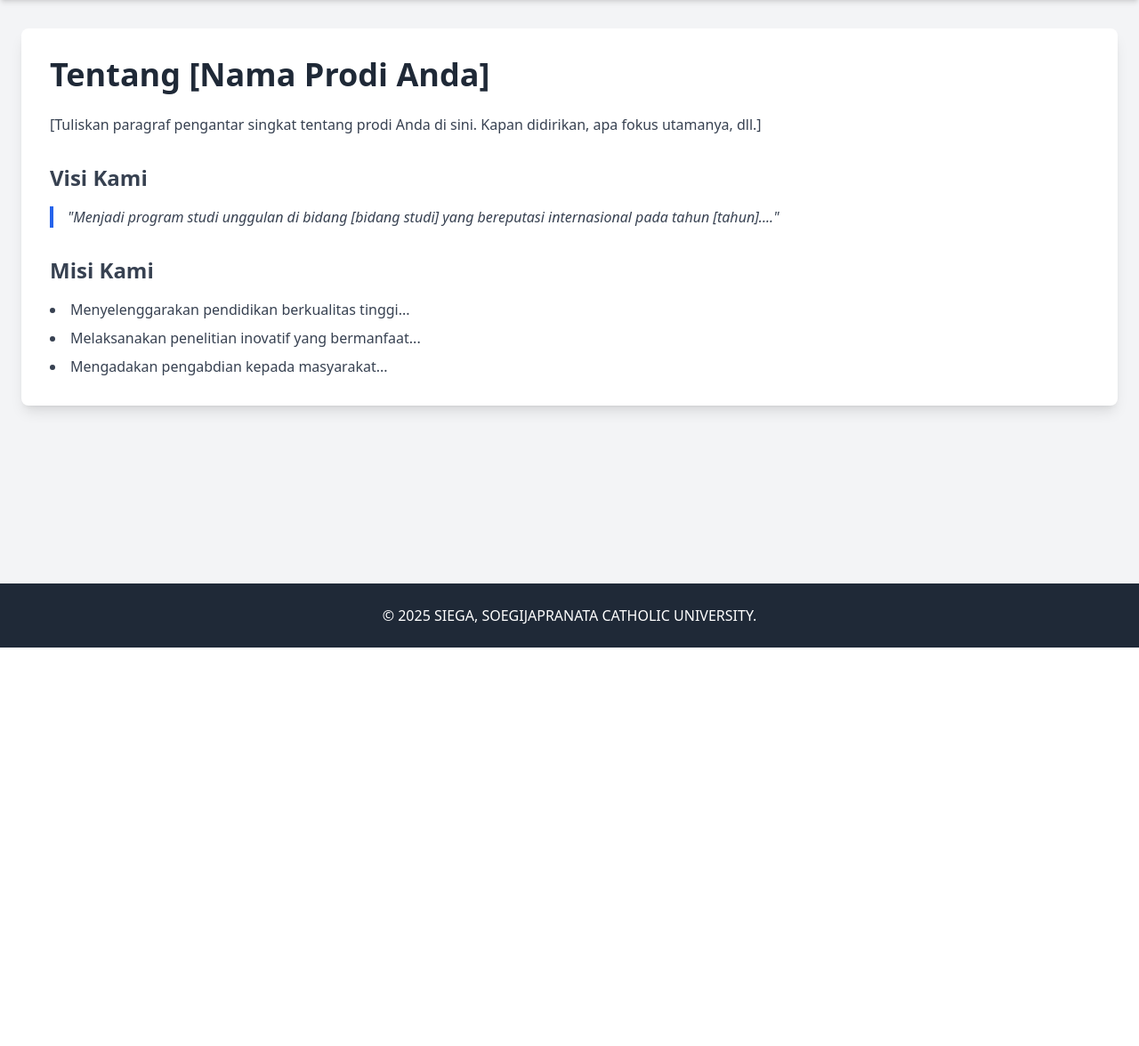
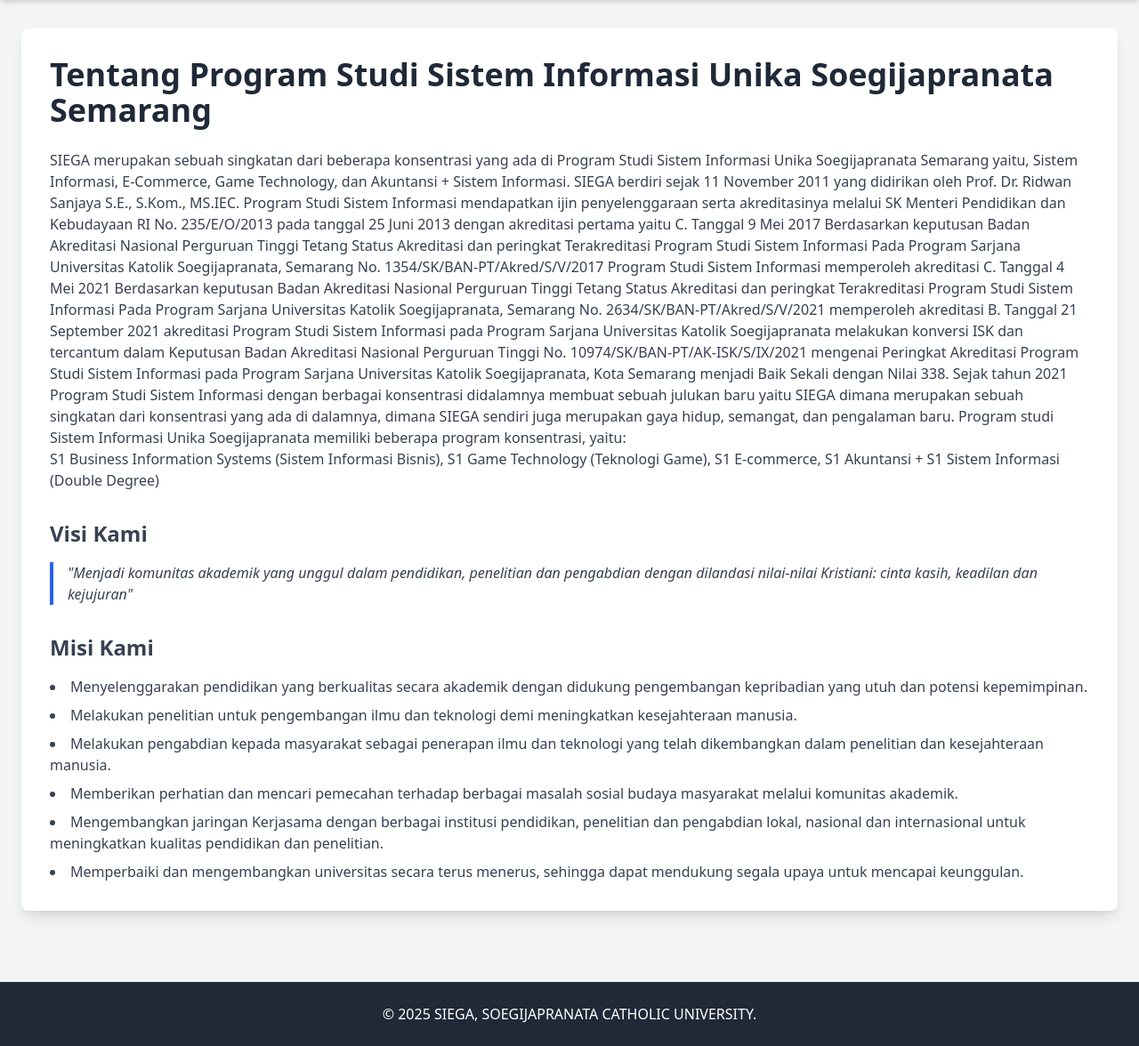
Before and after one commit to Natanael2412/manpro, a PHP site: page /tentang.php in a window 1280 px wide. Shown: the part 72-1248 px from the top of the page at 89% size. Before the commit the page ends 800 px from the top, so only its background shows below. Run offline with PHP 8.4, Linux system fonts and the light colour scheme; some libraries are stand-ins or nearby versions.

Commit message:
Update tentang.php

```diff
--- a/tentang.php
+++ b/tentang.php
@@ -4,19 +4,40 @@ include 'partials/header.php';
 ?>
 
 <div class="bg-white p-8 rounded-lg shadow-lg">
-    <h1 class="text-4xl font-bold text-gray-800 mb-6">Tentang [Nama Prodi Anda]</h1>
+    <h1 class="text-4xl font-bold text-gray-800 mb-6">Tentang Program Studi Sistem Informasi Unika Soegijapranata Semarang</h1>
 
     <div class="text-gray-700 space-y-4">
-        <p>[Tuliskan paragraf pengantar singkat tentang prodi Anda di sini. Kapan didirikan, apa fokus utamanya, dll.]</p>
+        <p>SIEGA merupakan sebuah singkatan dari beberapa konsentrasi yang ada di Program Studi Sistem Informasi Unika Soegijapranata Semarang yaitu,
+            Sistem Informasi, E-Commerce, Game Technology, dan Akuntansi + Sistem Informasi.
+
+            SIEGA berdiri sejak 11 November 2011 yang didirikan oleh Prof. Dr. Ridwan Sanjaya S.E., S.Kom., MS.IEC. Program Studi Sistem Informasi mendapatkan ijin penyelenggaraan serta akreditasinya melalui SK Menteri Pendidikan dan Kebudayaan RI No. 235/E/O/2013 pada tanggal 25 Juni 2013 dengan akreditasi pertama yaitu C.
+
+            Tanggal 9 Mei 2017 Berdasarkan keputusan Badan Akreditasi Nasional Perguruan Tinggi Tetang Status Akreditasi dan peringkat Terakreditasi Program Studi Sistem Informasi Pada Program Sarjana Universitas Katolik Soegijapranata, Semarang No. 1354/SK/BAN-PT/Akred/S/V/2017 Program Studi Sistem Informasi memperoleh akreditasi C.
+
+            Tanggal 4 Mei 2021 Berdasarkan keputusan Badan Akreditasi Nasional Perguruan Tinggi Tetang Status Akreditasi dan peringkat Terakreditasi Program Studi Sistem Informasi Pada Program Sarjana Universitas Katolik Soegijapranata, Semarang No. 2634/SK/BAN-PT/Akred/S/V/2021 memperoleh akreditasi B.
+
+            Tanggal 21 September 2021 akreditasi Program Studi Sistem Informasi pada Program Sarjana Universitas Katolik Soegijapranata melakukan konversi ISK dan tercantum dalam Keputusan Badan Akreditasi Nasional Perguruan Tinggi No. 10974/SK/BAN-PT/AK-ISK/S/IX/2021 mengenai Peringkat Akreditasi Program Studi Sistem Informasi pada Program Sarjana Universitas Katolik Soegijapranata, Kota Semarang menjadi Baik Sekali dengan Nilai 338.
+
+            Sejak tahun 2021 Program Studi Sistem Informasi dengan berbagai konsentrasi didalamnya membuat sebuah julukan baru yaitu SIEGA dimana merupakan sebuah singkatan dari konsentrasi yang ada di dalamnya, dimana SIEGA sendiri juga merupakan gaya hidup, semangat, dan pengalaman baru.
+
+            Program studi Sistem Informasi Unika Soegijapranata memiliki beberapa program konsentrasi, yaitu:
+            <br>
+            S1 Business Information Systems (Sistem Informasi Bisnis),
+            S1 Game Technology (Teknologi Game),
+            S1 E-commerce,
+            S1 Akuntansi + S1 Sistem Informasi (Double Degree)</p>
 
         <h3 class="text-2xl font-semibold pt-4">Visi Kami</h3>
-        <p class="border-l-4 border-blue-600 pl-4 italic">"Menjadi program studi unggulan di bidang [bidang studi] yang bereputasi internasional pada tahun [tahun]...."</p>
+        <p class="border-l-4 border-blue-600 pl-4 italic">"Menjadi komunitas akademik yang unggul dalam pendidikan, penelitian dan pengabdian dengan dilandasi nilai-nilai Kristiani: cinta kasih, keadilan dan kejujuran"</p>
 
         <h3 class="text-2xl font-semibold pt-4">Misi Kami</h3>
         <ul class="list-disc list-inside space-y-2">
-            <li>Menyelenggarakan pendidikan berkualitas tinggi...</li>
-            <li>Melaksanakan penelitian inovatif yang bermanfaat...</li>
-            <li>Mengadakan pengabdian kepada masyarakat...</li>
+            <li>Menyelenggarakan pendidikan yang berkualitas secara akademik dengan didukung pengembangan kepribadian yang utuh dan potensi kepemimpinan.</li>
+            <li>Melakukan penelitian untuk pengembangan ilmu dan teknologi demi meningkatkan kesejahteraan manusia.</li>
+            <li>Melakukan pengabdian kepada masyarakat sebagai penerapan ilmu dan teknologi yang telah dikembangkan dalam penelitian dan kesejahteraan manusia.</li>
+            <li>Memberikan perhatian dan mencari pemecahan terhadap berbagai masalah sosial budaya masyarakat melalui komunitas akademik.</li>
+            <li>Mengembangkan jaringan Kerjasama dengan berbagai institusi pendidikan, penelitian dan pengabdian lokal, nasional dan internasional untuk meningkatkan kualitas pendidikan dan penelitian.</li>
+            <li>Memperbaiki dan mengembangkan universitas secara terus menerus, sehingga dapat mendukung segala upaya untuk mencapai keunggulan.</li>
         </ul>
     </div>
 </div>
```
